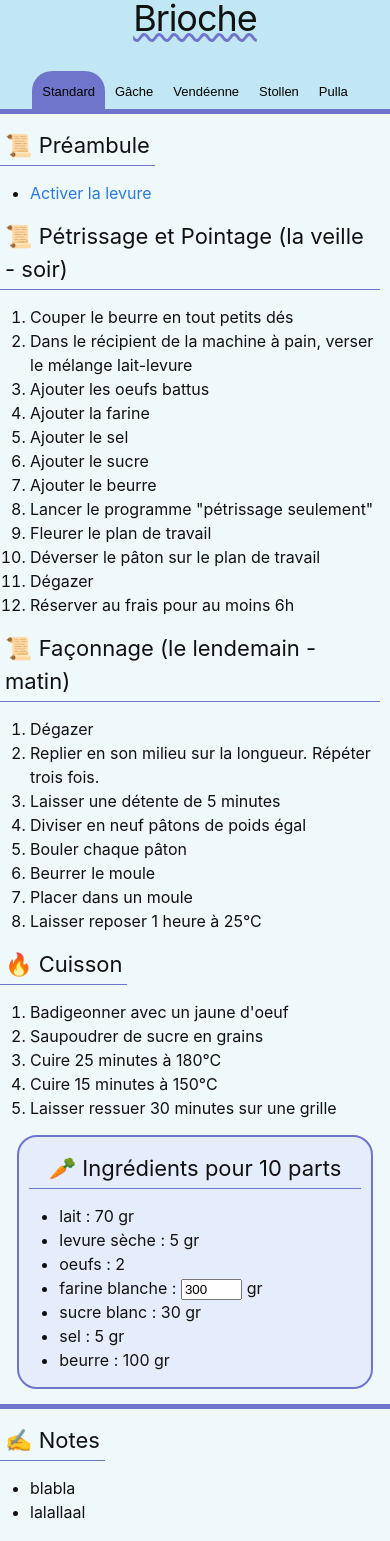
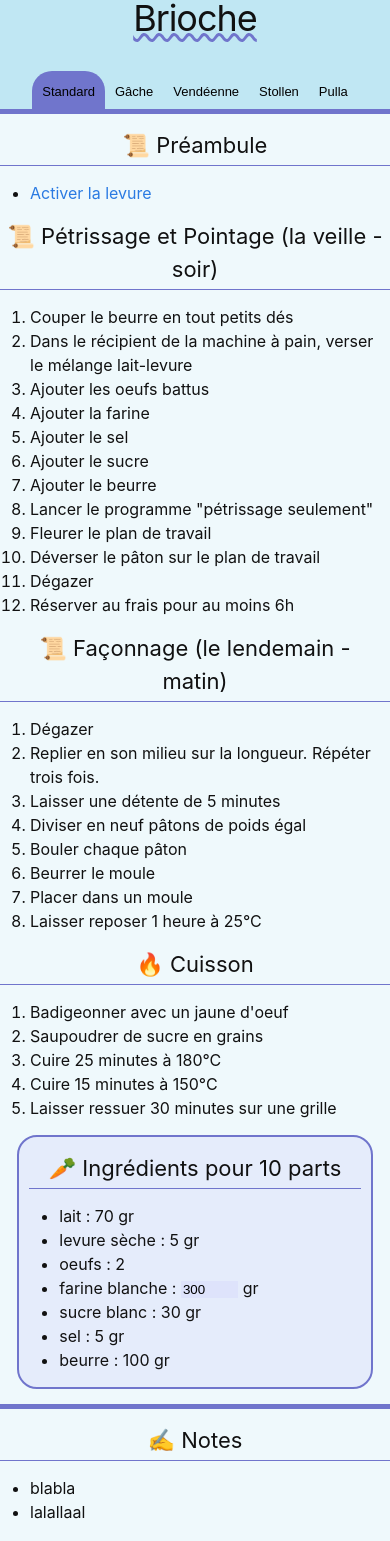
Before and after one commit to vianneyfaivre/recipe, a Svelte app: page / in a window 390 px wide. Shown: the top 1541 px of the page. Built offline with nearby package versions, Linux system fonts and the light colour scheme.

Commit message:
mobile design

```diff
--- a/public/index.html
+++ b/public/index.html
@@ -12,6 +12,7 @@
 
 	<script defer src='/build/bundle.js'></script>
 	<style>
+
 		.wrapper {
 			max-width: 1200px;
 			margin-right: auto;
--- a/src/components/Ingredient.svelte
+++ b/src/components/Ingredient.svelte
@@ -20,7 +20,11 @@
 </script>
 
 <style>
-.ingredient-qty-variable { width: 4em; }
+    input {
+        width: 4em;
+        border: 0;
+        background-color: var(--bg3-color);
+    }
 </style>
 
 <li itemprop="recipeIngredient">
@@ -38,7 +42,7 @@
 
         {#if ingredient.variable === true }
 
-            <input class="ingredient-qty-variable"
+            <input
                 type="number"
                 value="{ingredient.updatedQty || ingredient.qty}"
                 min="1"
--- a/src/components/Ingredients.svelte
+++ b/src/components/Ingredients.svelte
@@ -54,7 +54,7 @@
     }
 </style>
 
-<h3 class="info-title">
+<h3>
     🥕 Ingrédients
 
     {#if recipe.yyield}
@@ -62,7 +62,7 @@
     {/if}
 </h3>
 
-<ul class="info-title">
+<ul>
     {#each recipe.ingredients as ingredient }
 
         <Ingredient
--- a/src/components/Recipe.svelte
+++ b/src/components/Recipe.svelte
@@ -59,6 +59,7 @@ export let recipe: RecipeDTO;
         .steps-panel {
             border-left: 0;
             padding-left: 0px;
+            padding-right: 0px;
             margin: 0px;
             flex: 1 1 auto;
         }
--- a/src/pages/WholeRecipe.svelte
+++ b/src/pages/WholeRecipe.svelte
@@ -43,6 +43,13 @@
         display: inline-block;
     }
 
+    @media all and (max-width: 700px) {
+        :global(h3) {
+            display: block;
+            text-align: center;
+        }
+    }
+
     .post-content {
         background-color: var(--bg2-color);
     }
```
